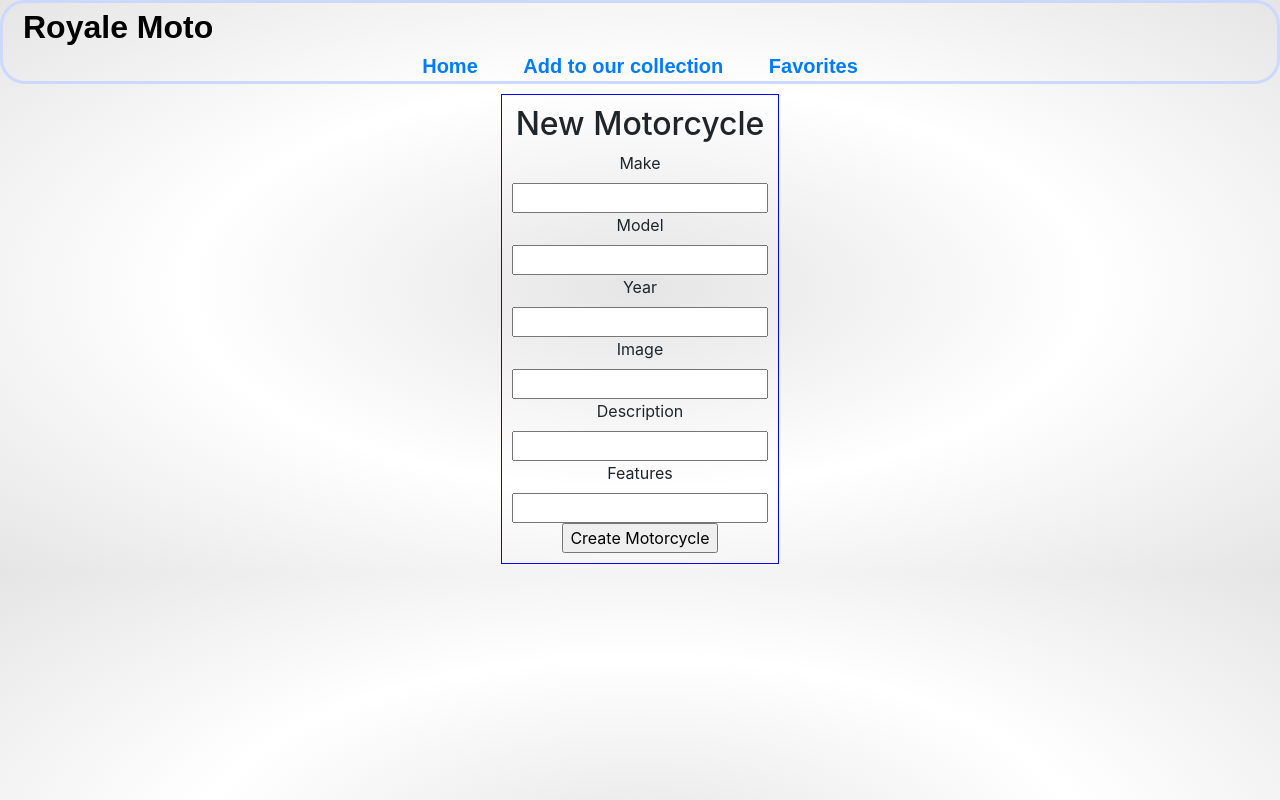
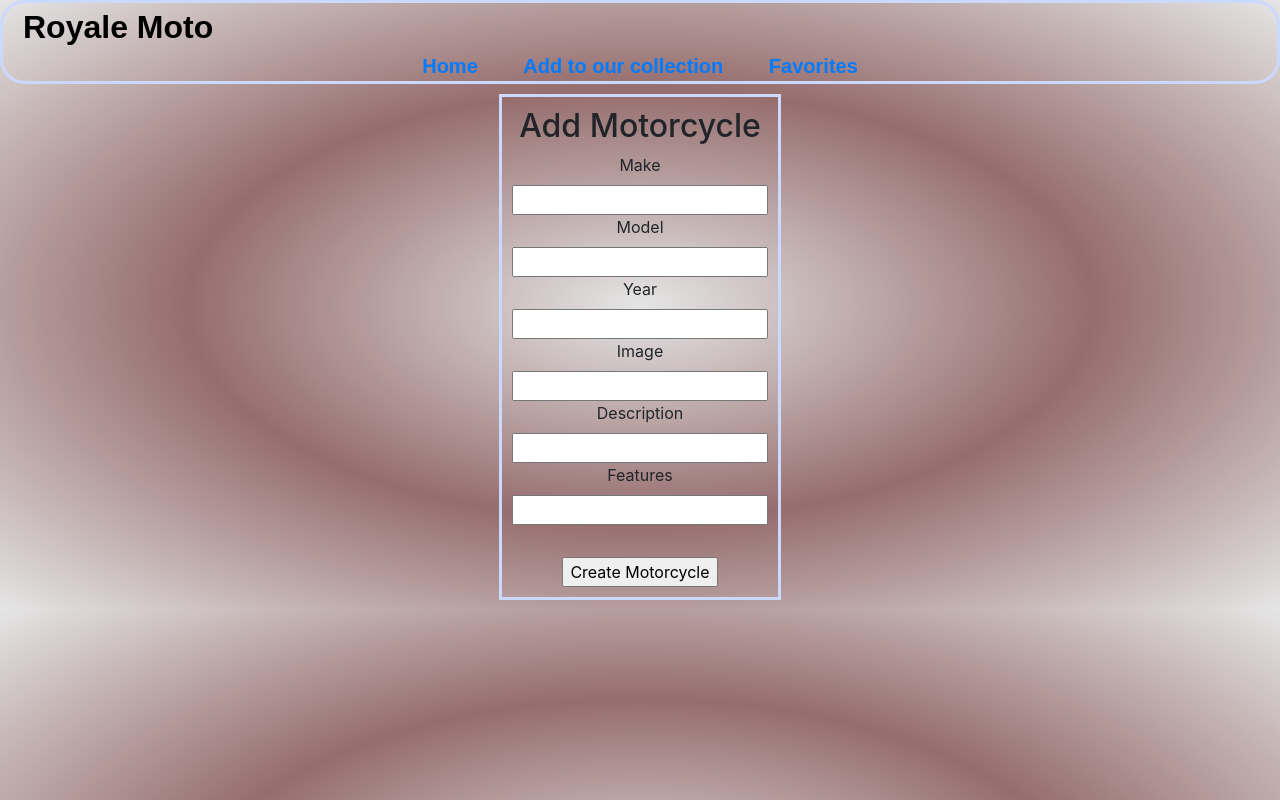
Before and after one commit to akram185/Royale-Moto, a React (Create React App) app: page /collection in a window 1280 px wide. Shown: the top 800 px of the page. Built offline with nearby package versions, Linux system fonts and the light colour scheme.

Commit message:
styling and flexbox

```diff
--- a/src/CreateMotorcycle.js
+++ b/src/CreateMotorcycle.js
@@ -42,7 +42,7 @@ function CreateMotorcycle(props) {
 
   return (
     <form onSubmit={handleSubmit}>
-      <h2>New Motorcycle</h2>
+      <h2>Add Motorcycle</h2>
       <label htmlFor="make">Make</label>
       <input
         type="text"
@@ -86,7 +86,7 @@ function CreateMotorcycle(props) {
         value={features}
       />
 
-      <input type="submit" value="Create Motorcycle" />
+      <input className="button" type="submit" value="Create Motorcycle" />
     </form>
   );
 }
--- a/src/Home.css
+++ b/src/Home.css
@@ -1,5 +1,5 @@
 body {
-  background: radial-gradient(#e5e5e5, #ffff, #e5e5e5);
+  background: radial-gradient(#e5e5e5, rgb(150, 109, 109), #e5e5e5);
 }
 nav{
   text-align: center;
@@ -14,9 +14,9 @@ nav a {
   font-size: 20px;
 
 }
-nav a:visited {
+/* nav a:visited {
   color: blue;
-}
+} */
 .royale{
   margin-right: 100%;
   font-size: xx-large;
@@ -48,7 +48,7 @@ nav a:visited {
 }
 
 .card:hover {
-  box-shadow: 5px 10px 20px 1px rgba(0, 0, 0, 0.253) !important;
+  box-shadow: 5px 10px 20px 20px rgba(0, 0, 0, 0.253) !important;
 }
 
 /* .card-body{
@@ -65,15 +65,21 @@ nav a:visited {
 }
 
 form {
+
   display: flex;
   flex-direction: column;
   justify-content: center;
   align-items: center;
   margin: 10px auto;
   padding: 10px;
-  border: 1px solid blue;
+  border: 3px solid #ccd9ff;
+  /* border: 1px solid blue; */
   width: fit-content;
   box-sizing: border-box;
+}
+
+.button {
+  margin-top: 2rem;
 }
 
 /* .row{
```
